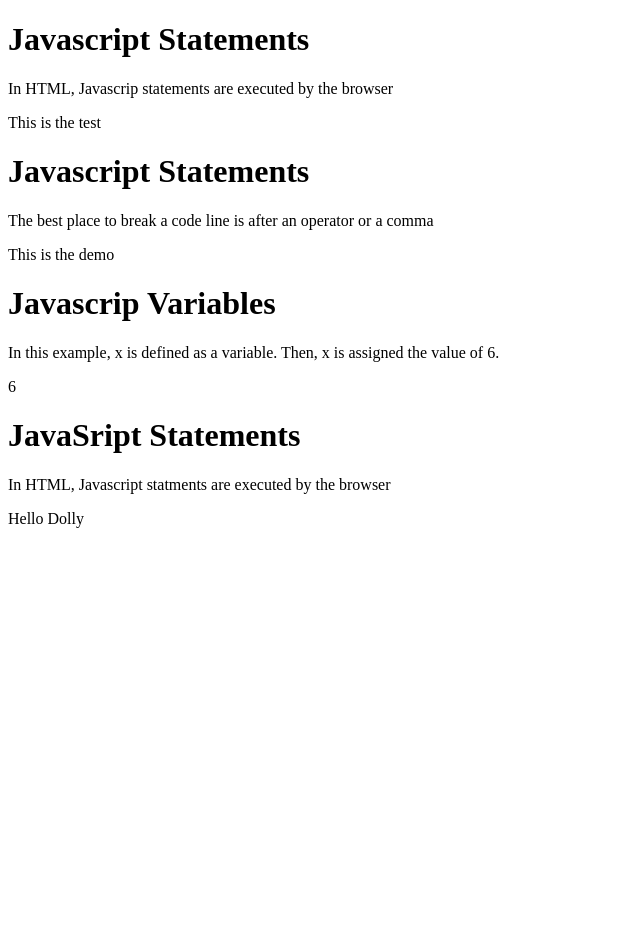
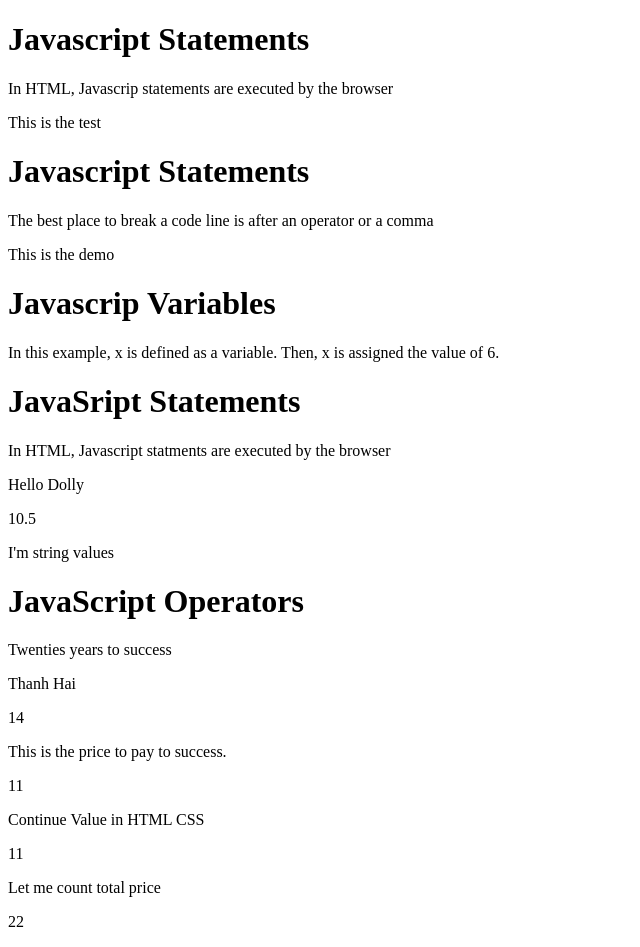
Before and after one commit to HaiTrTh/Recall-JS, a plain HTML site: page Output/index.html in a window 1280 px wide. Shown: the whole page, without its empty margins (0-640 px from the left). Before the commit the page ends 800 px from the top, so only its background shows below. Drawn offline with Linux system fonts and the light colour scheme.

Commit message:
var, let and const

```diff
--- a/Output/index.html
+++ b/Output/index.html
@@ -23,6 +23,19 @@
   <h1>JavaSript Statements</h1>
   <p>In HTML, Javascript statments are executed by the browser</p>
   <p id="hello"></p>
+  <p id="number"></p>
+  <p id="string"></p>
+  <h1>JavaScript Operators</h1>
+  <p>Twenties years to success</p>
+  <p id="operators"></p>
+  <p id="yourname"></p>
+  <p id="expressions"></p>
+  <p id="someText"></p>
+  <p id="value"></p>
+  <p>Continue Value in HTML CSS</p>
+  <p id="valuee"></p>
+  <p>Let me count total price</p>
+  <p id="total"></p>
   <script>
     // document.getElementById("demo").innerHTML = "TEST"
     // document.write("Hello");
@@ -41,16 +54,38 @@
       document.getElementById("demo").innerHTML = "This is the demo";
     }
     myFunction();
-    var x;
-    var y;
-    x = 5;
-    y = 6;
-    let z = x + y;
-    console.log(z);
-    let k;
-    k = 6;
-    document.querySelector(".assign").innerHTML= k;
+    // var x;
+    // var y;
+    // x = 5;
+    // y = 2;
+    // let z = x + y;
+    // console.log(z);
+    // let k;
+    // k = 6;
+    // document.querySelector(".assign").innerHTML= k;
     document.getElementById("hello").innerHTML = "Hello Dolly";
+    document.getElementById("number").innerHTML = 10.5
+    document.getElementById("string").innerHTML = "I'm string values"
+    // document.getElementById("operators").innerHTML = (x*y)*y;
+    document.getElementById("yourname").innerHTML = "Thanh " + " Hai";
+    var x,y;
+    x = 5 + 2;
+    y = x * 2;
+
+    document.getElementById("expressions").innerHTML = y;
+    document.getElementById("someText").innerHTML = "This is the price to pay to success.";
+    let q = 5;
+    let w = 6;
+    let e = q + w;
+    document.getElementById("value").innerHTML = e;
+    const k = 5;
+    const l = 6;
+    const m = k + l;
+    document.getElementById("valuee").innerHTML = m;
+    const price1 = 10;
+    const price2 = 12;
+    let total = price1 + price2;
+    document.getElementById("total").innerHTML = total;
   </script>
 </body>
 </html>
```
Also changed, not shown: Variables/index.html (added, +61 -0 lines), Variables/style.css (added).
